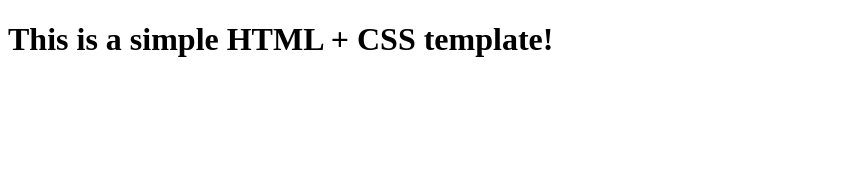
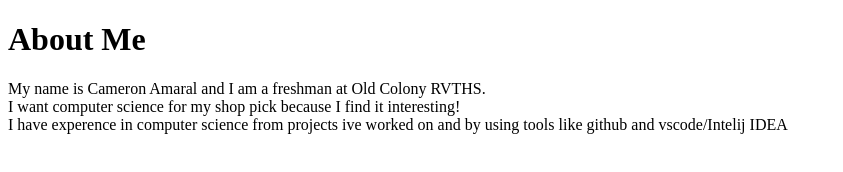
Before and after one commit to amaralcj/cisWeb, a website: page index.html in a window 1280 px wide. Shown: the whole page, without its empty margins (0-843 px from the left). Drawn offline with Linux system fonts and the light colour scheme.

Commit message:
Started About Me <p> tag

```diff
--- a/index.html
+++ b/index.html
@@ -1,9 +1,16 @@
 <!DOCTYPE html>
 <html lang="en">
-    <head>
-        <title>HTML + CSS</title>
-    </head>
-    <body>
-        <h1>This is a simple HTML + CSS template!</h1>
-    </body>
+  <head>
+    <title>About Me</title>
+  </head>
+  <body>
+    <h1>About Me</h1>
+    <p>
+      My name is Cameron Amaral and I am a freshman at Old Colony RVTHS. <br />
+      I want computer science for my shop pick because I find it interesting!
+      <br />
+      I have experence in computer science from projects ive worked on and by
+      using tools like github and vscode/Intelij IDEA
+    </p>
+  </body>
 </html>
```
Also changed, not shown: 1 other file.
